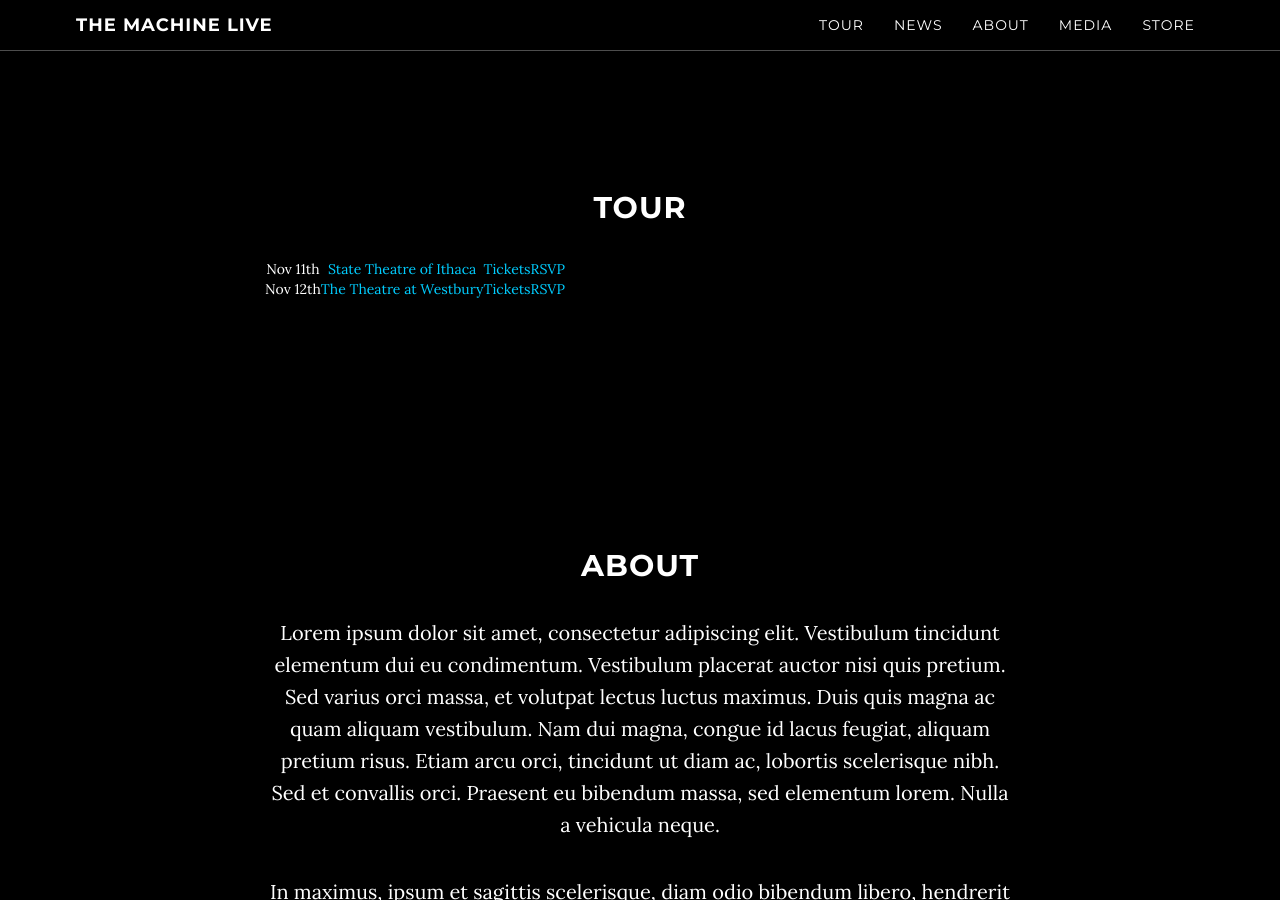
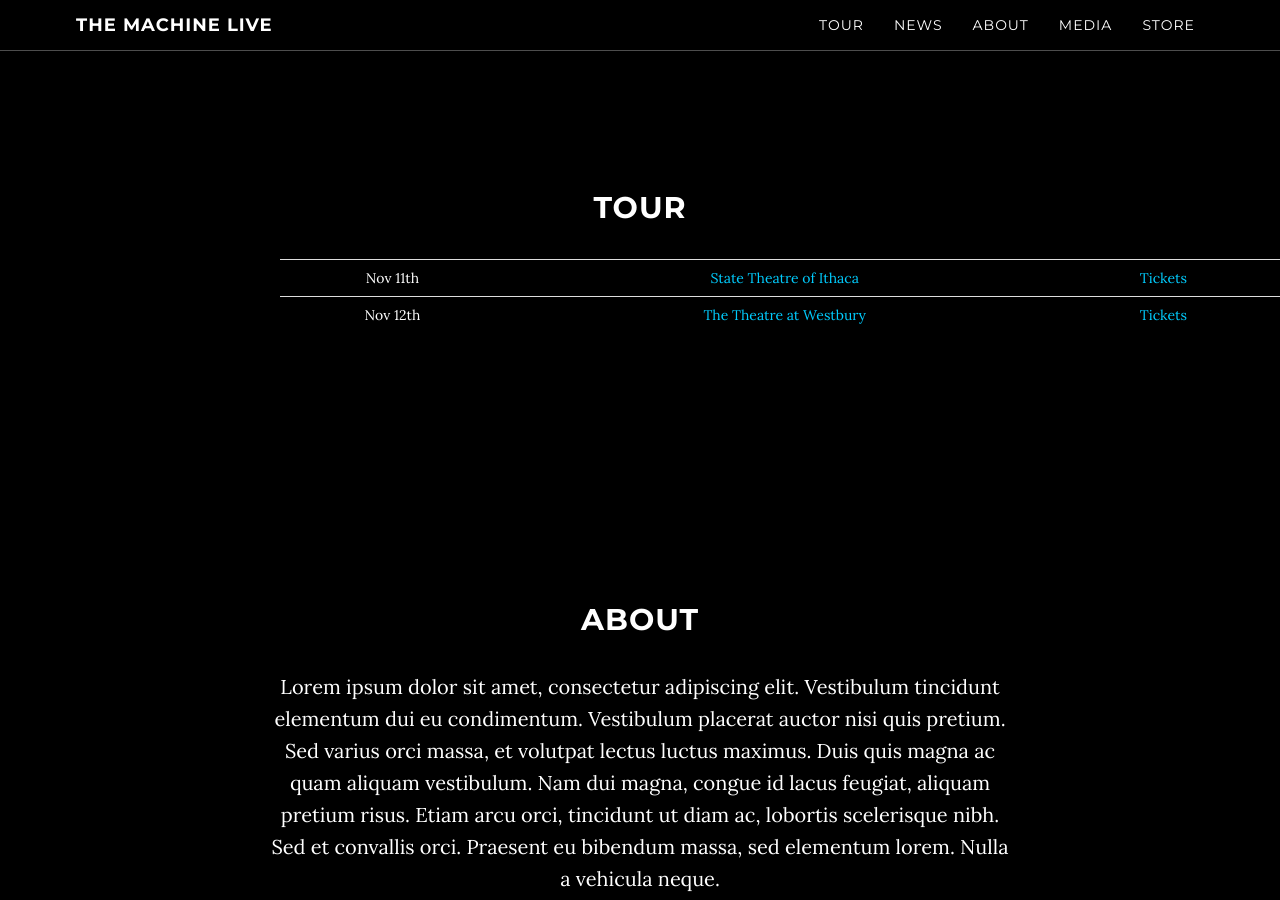
Before and after one commit to machineweb/machineweb.github.io, a Jekyll site: the page built from index.html, in a window 1280 px wide and 900 px high, scrolled down 959 px. Built offline with Jekyll 4.4.1, drawn with Linux system fonts in a browser that asks for light colours; comment, search, counter and statistics services are not loaded.

Commit message:
tour table updated

```diff
--- a/_includes/tour.html
+++ b/_includes/tour.html
@@ -5,7 +5,8 @@
 
             {{ page.content | markdownify }}
 
-            <table>
+            <div class="container">
+                <table class="table table-hover">
 
                     {% for event in site.data.tour %}
                     {% assign loopindex = forloop.index | modulo: 2 %}
@@ -32,4 +33,5 @@
                 </table>
             </div>
         </div>
+    </div>
 </section>
```
Lines whose indentation alone changed are shown as unchanged.
